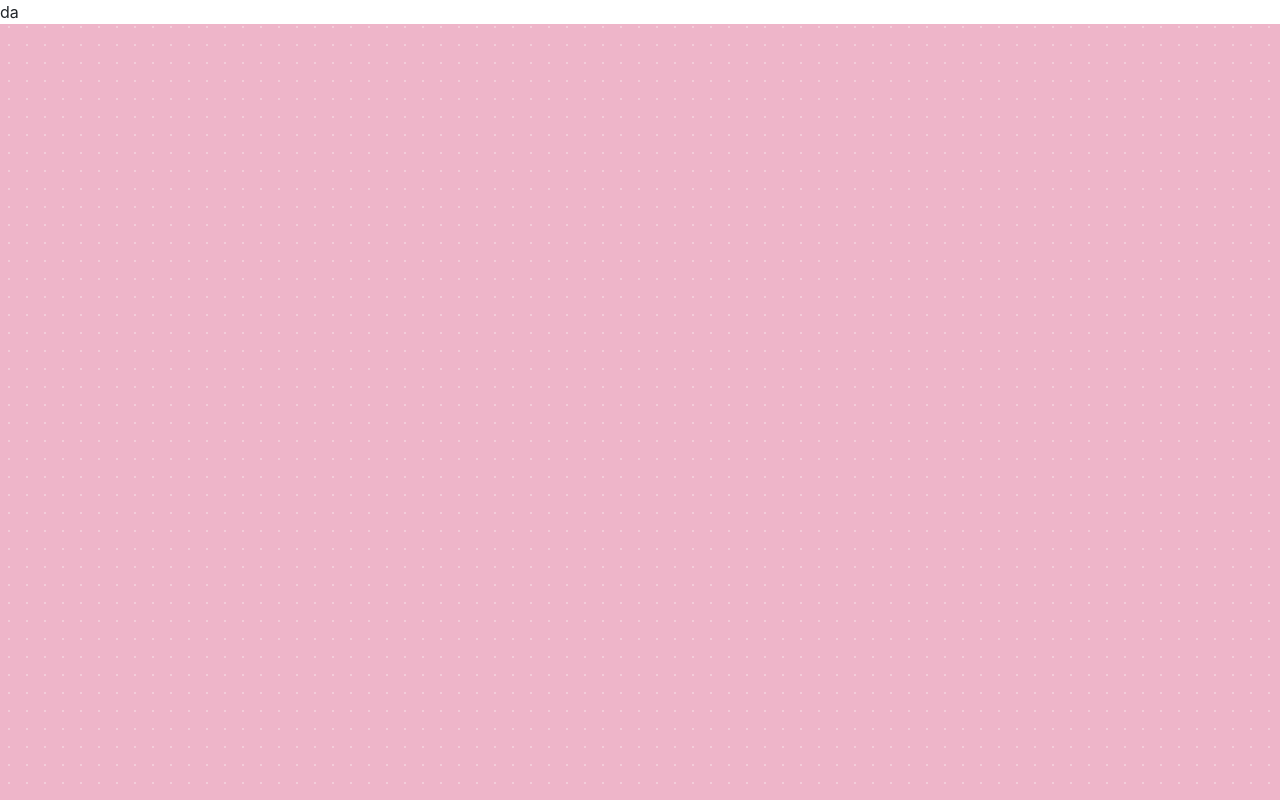
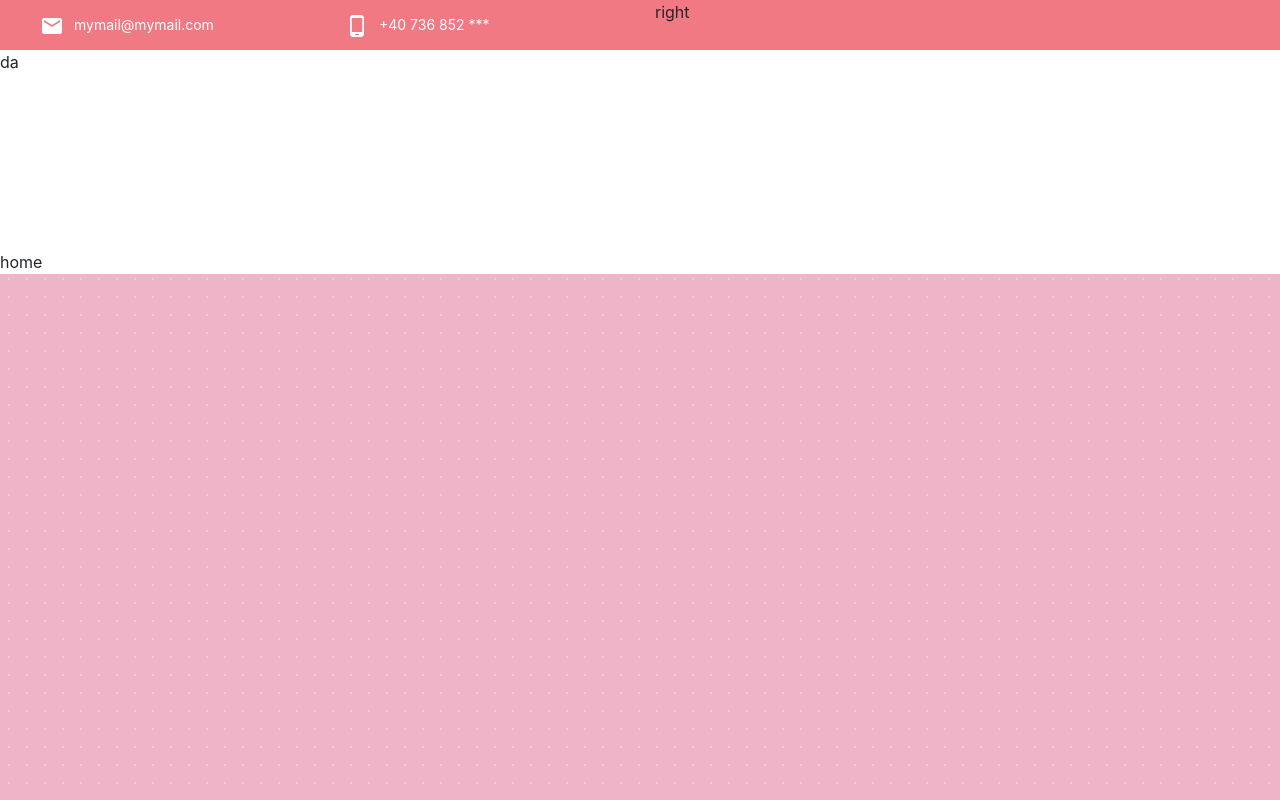
Before and after one commit to codecontrive/sofis-cake-react, a React (Create React App) app: page / in a window 1280 px wide. Built offline with nearby package versions, Linux system fonts and the light colour scheme.

Commit message:
Added layout components

```diff
--- a/src/App.js
+++ b/src/App.js
@@ -13,7 +13,7 @@
     <>
       <Row className={styles.BackgroundPattern}></Row>
       <Container fluid className={styles.AppContainer}>
-        {/* <Header /> */}
+        <Header />
         <Router>
           <Switch>
             <Route path="/" exact>
--- /dev/null
+++ b/src/components/layout/Home.js
@@ -0,0 +1,7 @@
+import React from "react";
+
+const Home = () => {
+  return <div>home</div>;
+};
+
+export default Home;
--- /dev/null
+++ b/src/components/layout/Products.js
@@ -0,0 +1,7 @@
+import React from "react";
+
+const Products = () => {
+  return <div>products</div>;
+};
+
+export default Products;
```
Also changed, not shown: src/constants/routes.js (+5 -2 lines).
